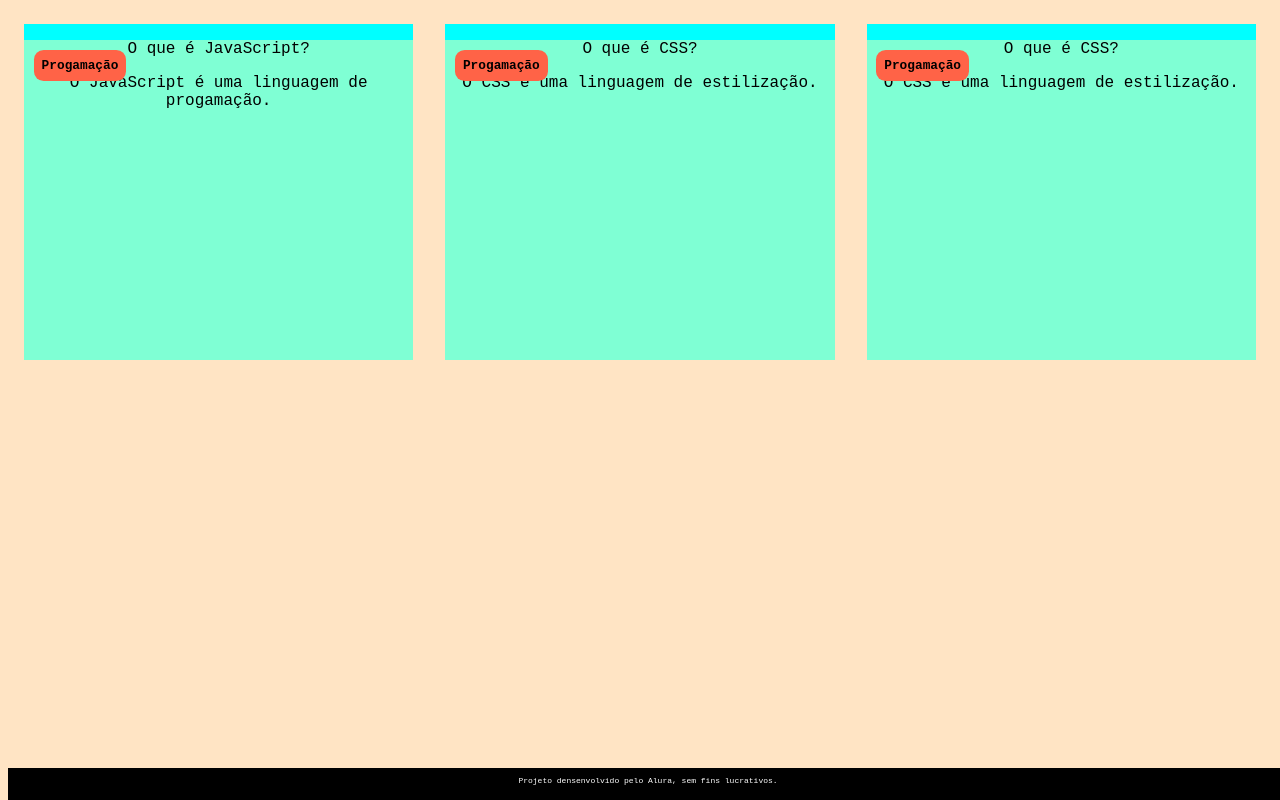
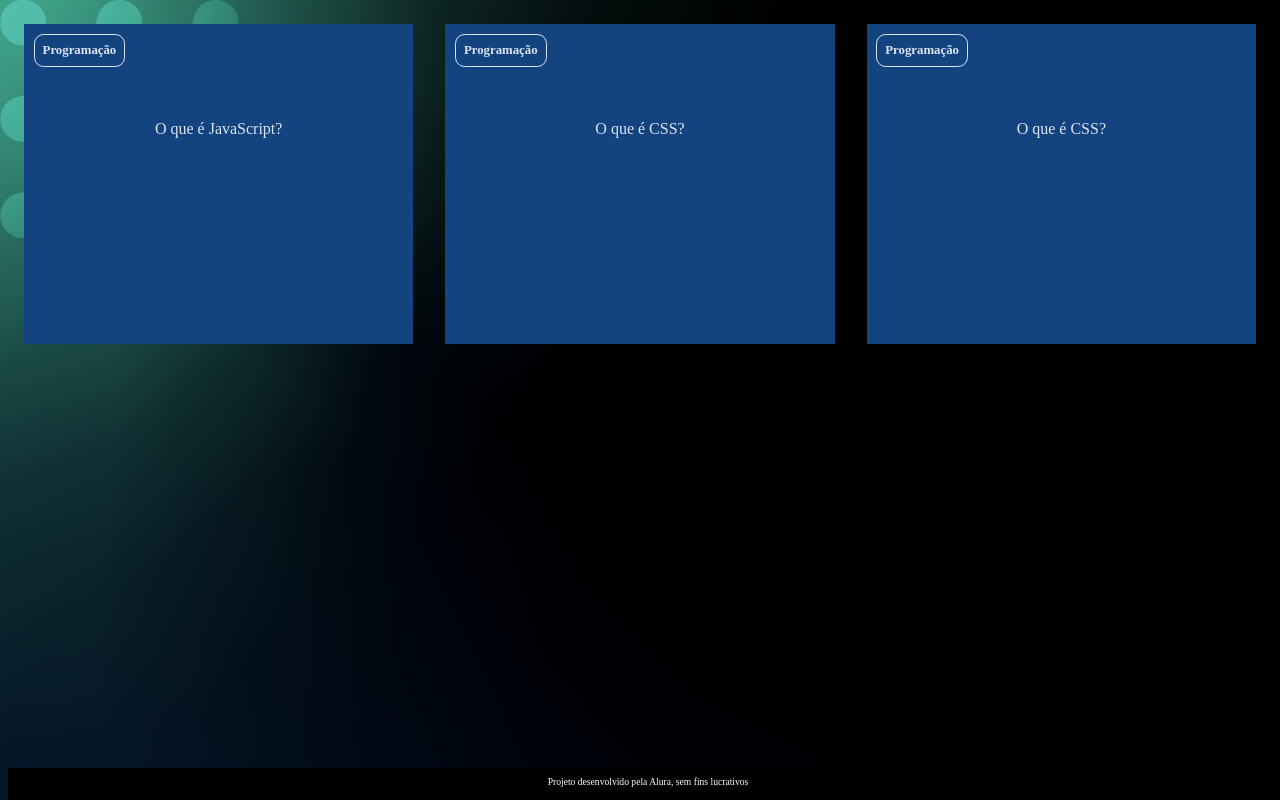
Before and after one commit to alveskayo/Flash-Card, a plain HTML site: page index.html in a window 1280 px wide. Drawn offline with Linux system fonts and the light colour scheme.

Commit message:
Add files via upload

```diff
--- a/index.html
+++ b/index.html
@@ -1,5 +1,5 @@
 <!DOCTYPE html>
-<html lang="pt">
+<html lang="pt-br">
 <head>
     <meta charset="UTF-8">
     <meta name="viewport" content="width=device-width, initial-scale=1.0">
@@ -11,41 +11,41 @@
         <section id="container">
             <article class="cartao">
                 <div class="cartao__conteudo">
-                    <h3>Progamação</h3>
+                    <h3>Programação</h3>
                     <div class="cartao__conteudo__pergunta">
                         <p>O que é JavaScript?</p>
                     </div>
                     <div class="cartao__conteudo__resposta">
-                        O JavaScript é uma linguagem de progamação.
+                        <p>O JavaScript é uma linguagem de programação</p>
                     </div>
                 </div>
             </article>
             <article class="cartao">
                 <div class="cartao__conteudo">
-                    <h3>Progamação</h3>
+                    <h3>Programação</h3>
                     <div class="cartao__conteudo__pergunta">
                         <p>O que é CSS?</p>
                     </div>
                     <div class="cartao__conteudo__resposta">
-                        O CSS é uma linguagem de estilização.
+                    <p>O CSS é uma linguagem de estilização</p>
                     </div>
                 </div>
             </article>
             <article class="cartao">
                 <div class="cartao__conteudo">
-                    <h3>Progamação</h3>
+                    <h3>Programação</h3>
                     <div class="cartao__conteudo__pergunta">
                         <p>O que é CSS?</p>
                     </div>
                     <div class="cartao__conteudo__resposta">
-                        O CSS é uma linguagem de estilização.
+                    <p>O CSS é uma linguagem de estilização</p>
                     </div>
                 </div>
             </article>
         </section>
-        <footer>
-            <p>Projeto densenvolvido pelo Alura, sem fins lucrativos.</p>
-        </footer>
     </main>
+    <footer>
+        <p>Projeto desenvolvido pela Alura, sem fins lucrativos</p>
+    </footer>
 </body>
 </html>
--- a/style.css
+++ b/style.css
@@ -1,36 +1,86 @@
+:root {
+    --text-color: #DBE4EF;
+    --card-front-color: #144480;
+    --card-back-color: #00F4BF;
+}
+
 body {
-    background-color: bisque;
-    font-family: 'Courier New', Courier, monospace;
+    background: url('bg-desktop.webp');
+    font-family: Bai Jamjuree;
 }
-#container{
+
+#container {
     display: flex;
 }
 
-.cartao{
+.cartao {
     margin: 1rem 1rem;
-    background-color: aqua;
     height: 20rem;
     flex-grow: 1;
     flex-basis: calc(33% - 6rem);
 }
 
 .cartao__conteudo {
+    background-color: var(--card-front-color);
     text-align: center;
-    background-color: aquamarine;
+    /* background-color: aquamarine; */
     height: 100%;
-
+    transform-style: preserve-3d;
+    transition: transform 300ms ease-in-out;
 }
 
 .cartao__conteudo h3 {
-    background-color: tomato;
+    color: var(--text-color);
+    border: 1px solid var(--text-color);
     text-align: left;
     padding: 0.5rem;
     position: absolute;
     margin: 0.6rem;
     border-radius: 0.6rem;
     font-size: 1vw;
+    backface-visibility: hidden;
+}
 
+.cartao__conteudo p {
+    margin-top: 1rem;
+    padding: 2rem;
+    margin-top: 4rem;
 }
+
+.cartao__conteudo__pergunta p {
+    color: var(--text-color);
+    font-weight: 500;
+}
+
+.cartao__conteudo__resposta p {
+    color: var(--card-back-color);
+    font-weight: 700;
+}
+
+.cartao:hover .cartao__conteudo {
+    transform: rotateY(180deg);
+}
+
+.cartao__conteudo__pergunta,
+.cartao__conteudo__resposta {
+    backface-visibility: hidden;
+    position: absolute;
+    height: 100%;
+    width: 100%;
+}
+
+.cartao__conteudo__resposta {
+    transform: rotateY(180deg);
+}
+
+
+
+
+
+
+
+
+
 
 
 
@@ -45,6 +95,6 @@ footer {
 
 footer p {
     text-align: center;
-    font-size: 0.5rem;
+    font-size: 0.6rem;
     margin-top: 0.5rem;
 }
```
Also changed, not shown: bg-desktop.webp (added), bg-mobile.webp (added), bg-tablet.webp (added).
